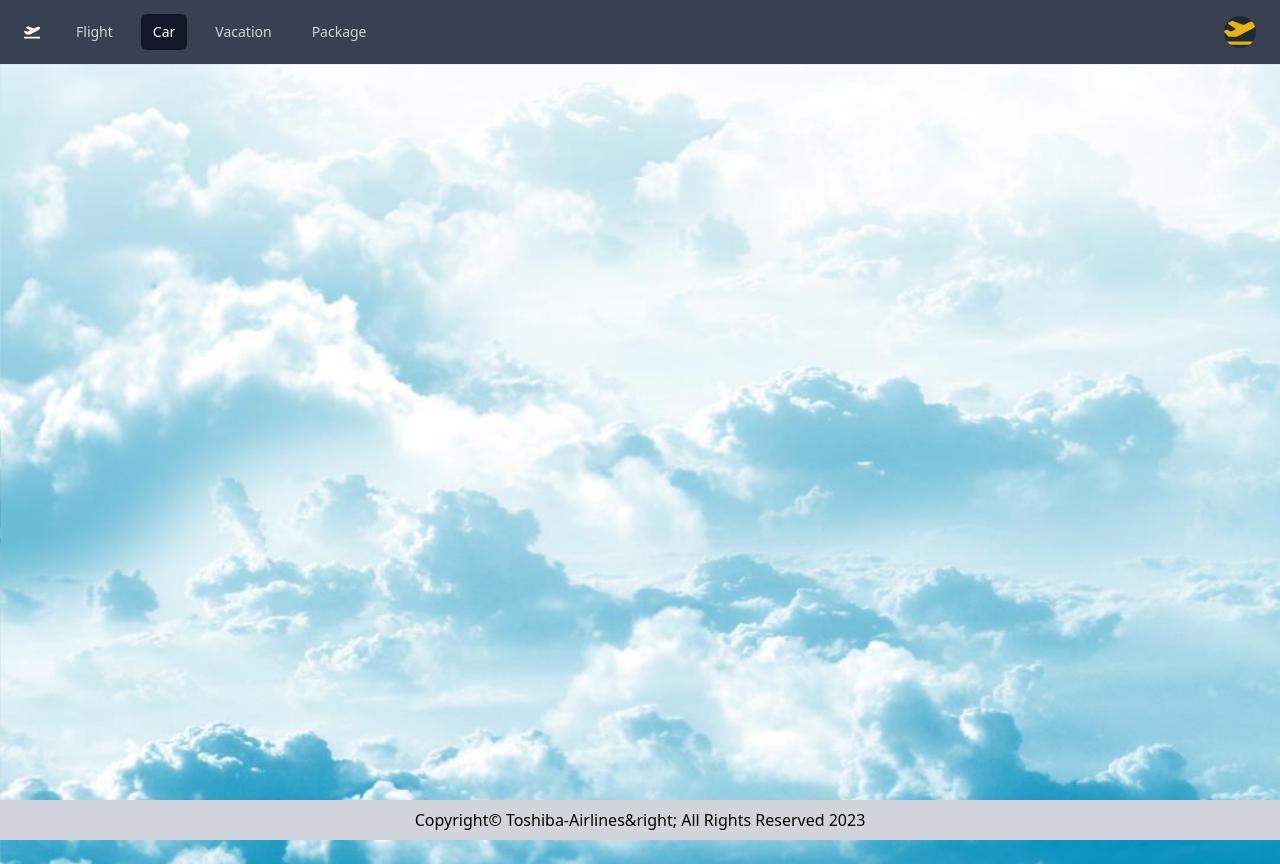
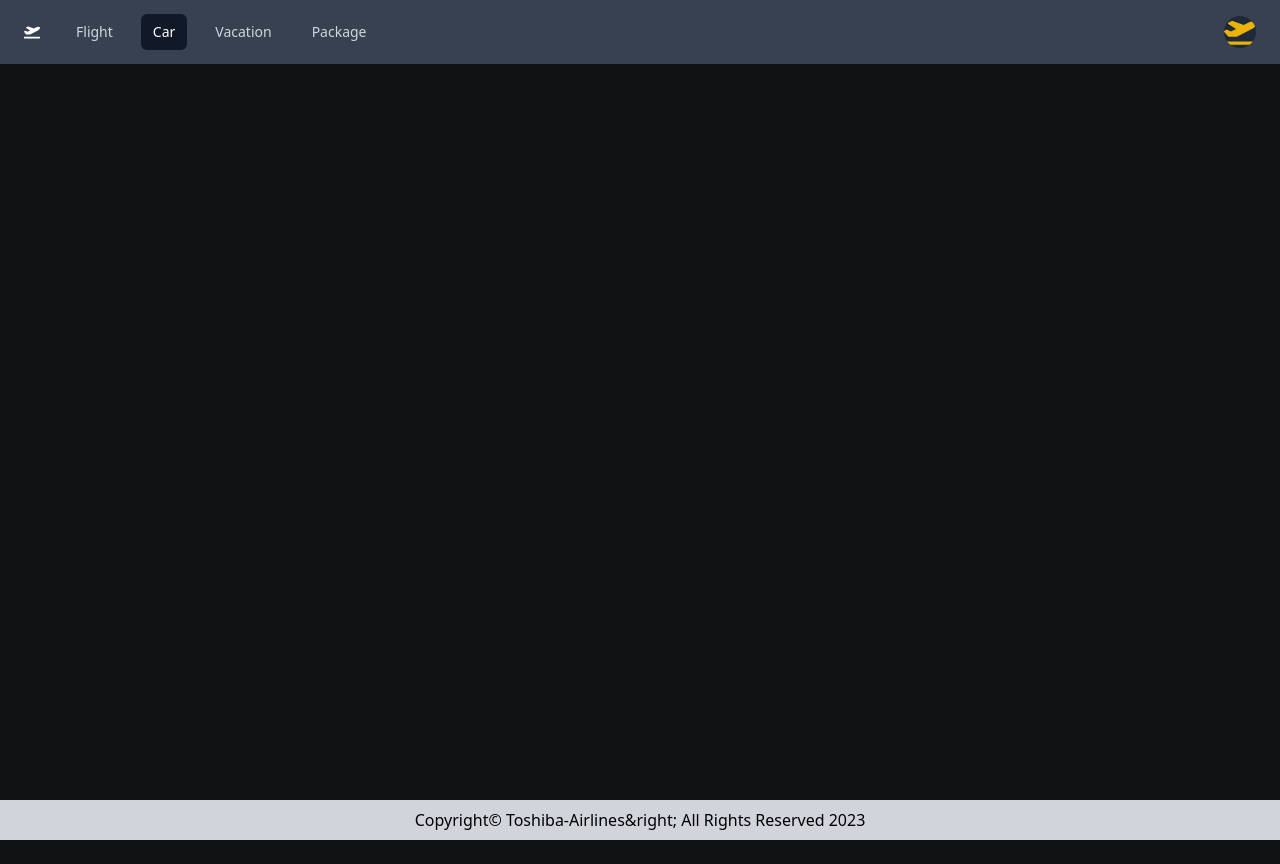
Before and after one commit to nasir1196/japan-airlines, a React (Create React App) app: page /car in a window 1280 px wide. Built offline with nearby package versions, Linux system fonts and the light colour scheme.

Commit message:
adding new css file

```diff
--- a/src/App.js
+++ b/src/App.js
@@ -28,7 +28,7 @@ function App ()
   return (
     <BrowserRouter>
       {
-        loading ? ( <div className="loader">
+        loading ? ( <div className="facing">
           <div className='sky'>
             <img src={ plane } alt="" />
           </div>
--- a/src/index.css
+++ b/src/index.css
@@ -23,16 +23,22 @@ body{
   display: none!important;
 }
 
+.facing{
+  height: 100vh;
+  width: 100%;
+  background: url("./source/sky.png");
+  background-repeat: no-repeat;
+  background-size: cover;
+  overflow: hidden;
+}
+
 .loader{
   height: 100vh;
   width: 100%;
-  background: url("./source/sky.png");
-  /* display: flex;
+  background: #111213;
+  display: flex;
   justify-content: center;
-  align-items: center; */
-  background-repeat: no-repeat;
-  background-size: cover;
-  overflow: hidden;
+  align-items: center;
 }
 .sky{
   position: absolute;
```
